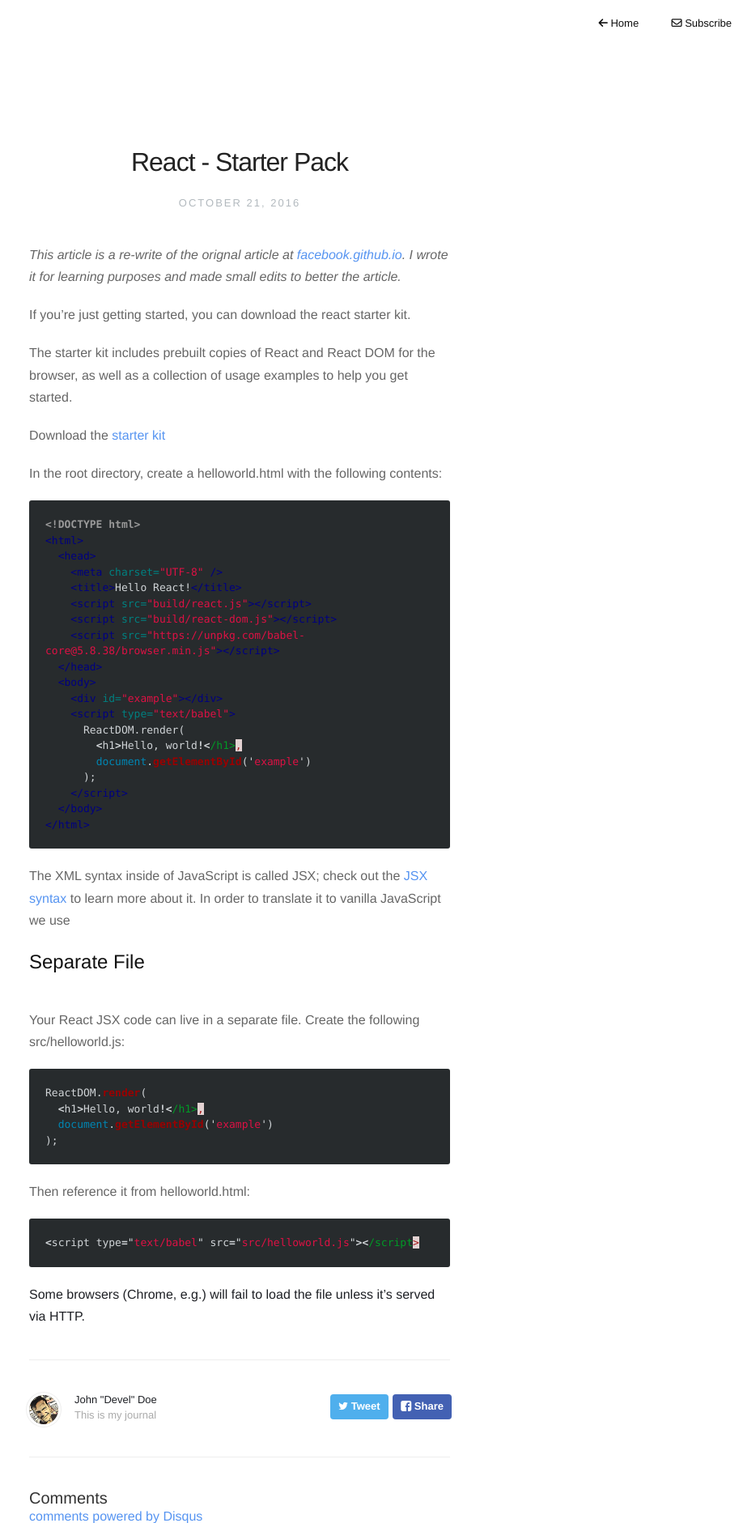
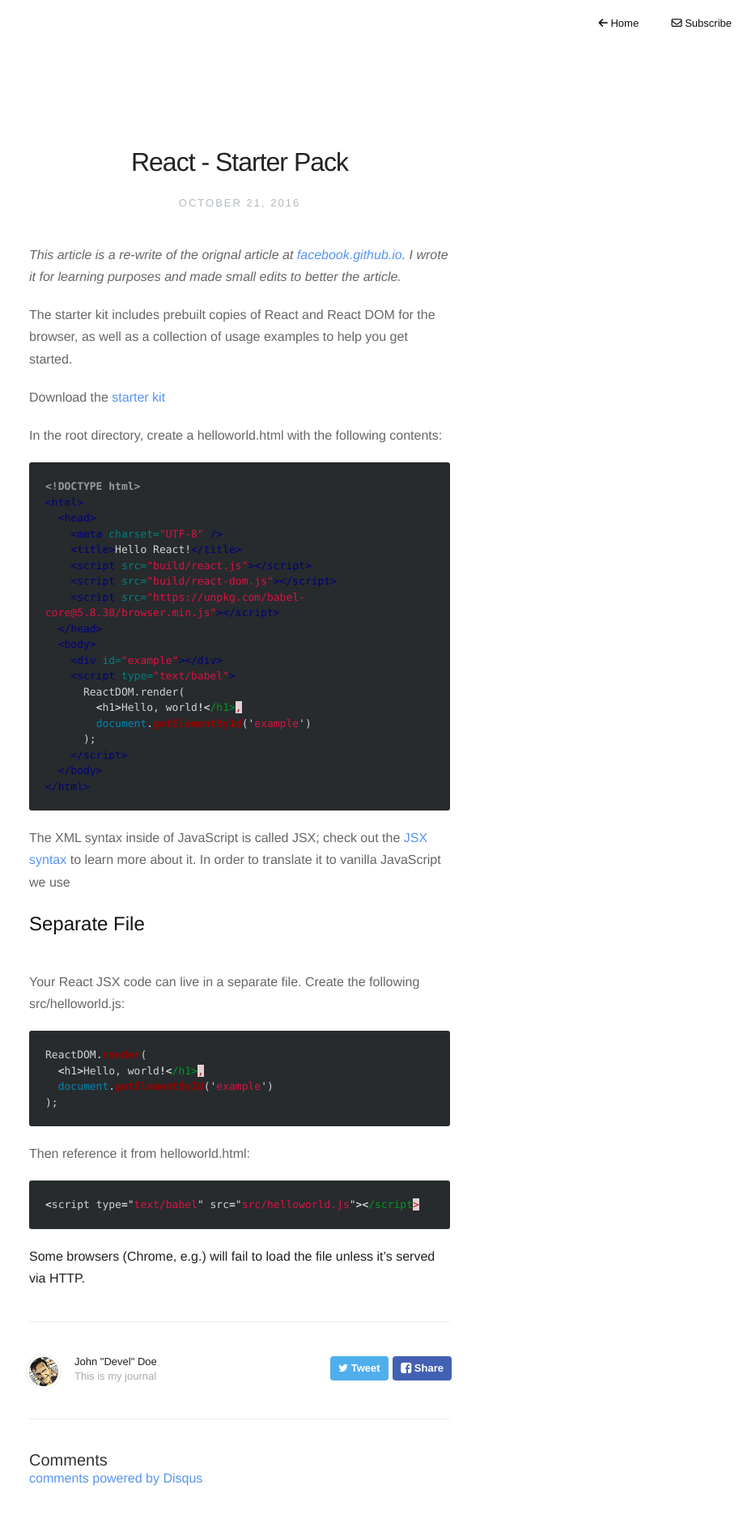
Before and after one commit to develdoe/develdoe.github.io, a Jekyll site: the page built from _posts/2016-10-21-react-starter-pack.md, in a window 1280 px wide. Shown: the whole page at 81% size, without its empty margins (344-1278 px from the left). Built offline with Jekyll 4.4.1, drawn with Linux system fonts in a browser that asks for light colours; nearby versions of some CDN libraries; comment, search, counter and statistics services are not loaded; after the commit the page ends 1834 px from its top, so only the background shows below that.

Commit message:
Created 2016-10-21-react-starter-pack.md

```diff
--- a/_posts/2016-10-21-react-starter-pack.md
+++ b/_posts/2016-10-21-react-starter-pack.md
@@ -6,8 +6,6 @@
   - react
 ---
 *This article is a re-write of the orignal article at [facebook.github.io](https://facebook.github.io/react/docs/getting-started.html). I wrote it for learning purposes and made small edits to better the article.*
-
-If you're just getting started, you can download the react starter kit.
 
 The starter kit includes prebuilt copies of React and React DOM for the browser, as well as a collection of usage examples to help you get started.
 
```
